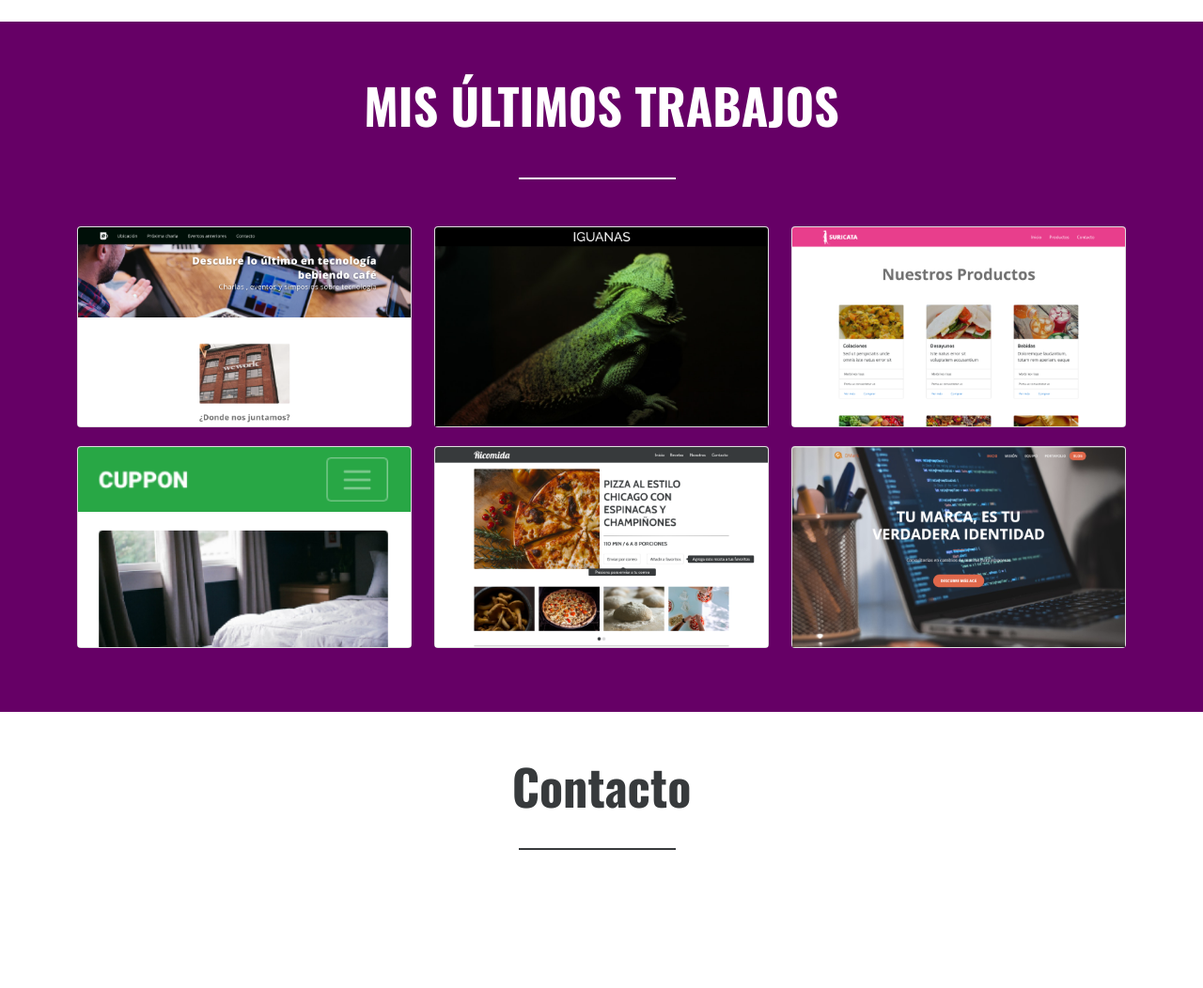
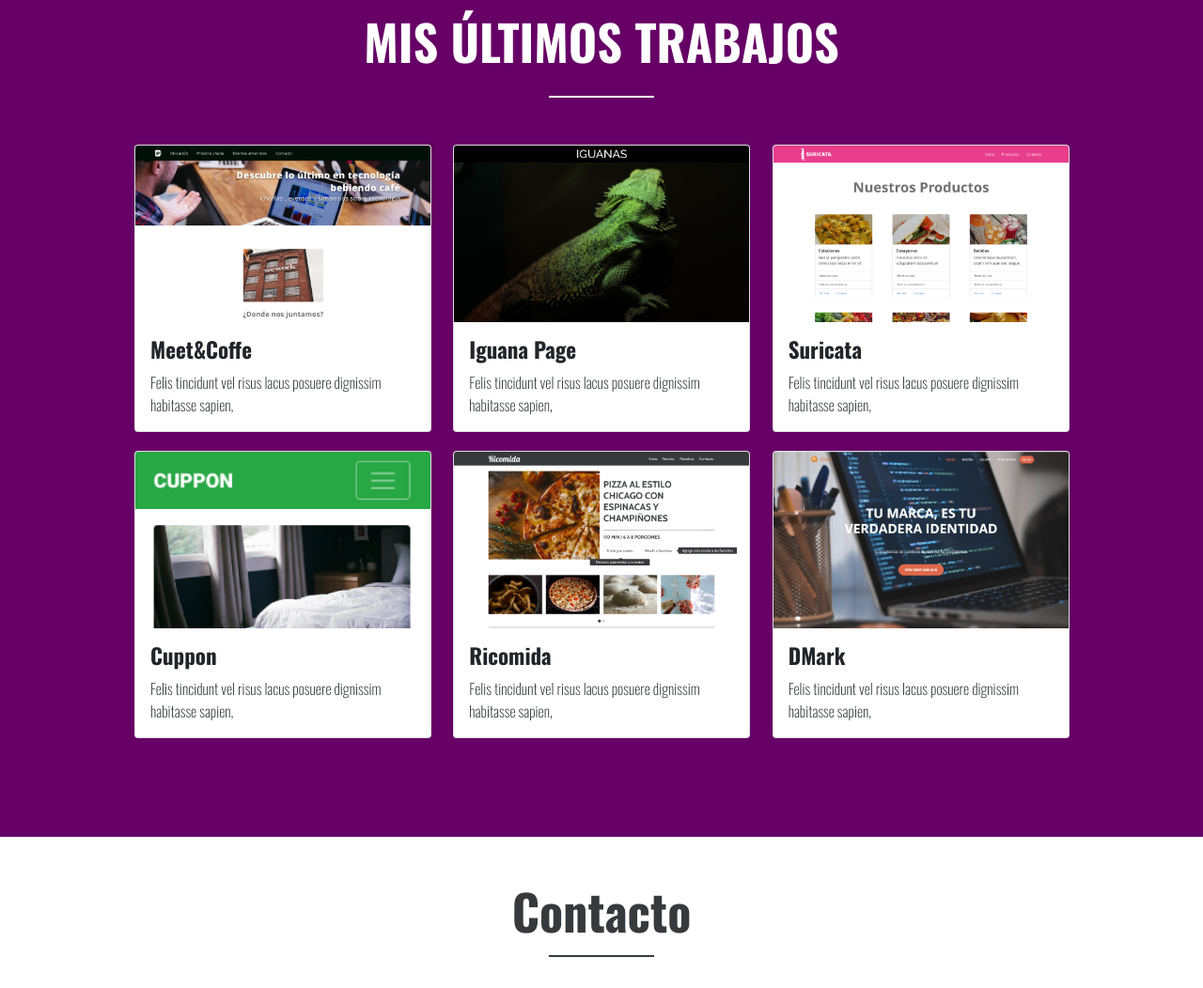
Before and after one commit to PedroPabloYanez/prueba-portafolio, a plain HTML site: page index.html in a window 1280 px wide. Shown: the part 1745-2797 px from the top of the page at 94% size. Drawn offline with nearby package versions, Linux system fonts and the light colour scheme; a script that the page names is missing.

Commit message:
last change are added

```diff
--- a/assets/css/style.css
+++ b/assets/css/style.css
@@ -41,6 +41,10 @@ a{
     left: 1%;
 }
 
+.navBar_250{
+    height: 250px;
+}
+
 /*Seccion Header*/
 
 .mujer > img{
@@ -82,16 +86,27 @@ a{
         }
         .linea{
             color: #373A3C;
-            width: 15% !important;
-            margin: 35px 470px !important;
+            width: 10% !important;
+            margin-left: auto !important;
+            margin-right: auto !important;
         }
         .workline{
             color: #ffffff;
-            width: 15% !important;
-            margin: 35px 470px !important;
+            width: 10% !important;
             margin-bottom: 50px !important;
+            margin-left: auto !important;
+            margin-right: auto !important;
         }
-
+        .cartas{
+            justify-content: center;
+            align-items: center;
+            width: 994px !important;
+            height: 689px !important;
+        }
+        .card{
+            margin-bottom: 20px;
+            width: 316px !important;
+        }
     }
 
 .titulos{
@@ -105,6 +120,7 @@ hr {
     border-color: #ffffff;
     opacity: 1;
     padding: 1px;
+    margin-bottom: 40px;
 }
 
 .titulo1{
@@ -129,19 +145,19 @@ h4{
 .linea{
     color: #373A3C;
     width: 35%;
-    margin: 16px 115px;
+    margin-left: auto ;
+    margin-right: auto ;
+
 }
 
 .parrafo1{
     line-height: 40px;
-    width: 460px;
     font-size: 16px;
     word-spacing: 0.16px;
 }
 
 .parrafo2{
     line-height: 40px;
-    width: 460px;
     font-size: 16px;
     word-spacing: 0.16px;
 }
@@ -189,12 +205,25 @@ h4{
 .workline{
     color: #ffffff;
     width: 35%;
-    margin: 16px 115px;
     margin-bottom: 50px;
+    margin-left: auto ;
+    margin-right: auto ;
 }
 
 .card{
     margin-bottom: 20px;
+    width: 246.19px;
+}
+
+.cartas{
+    width: 246px;
+    height: 1773px;
+}
+
+
+.card-title{
+    font-size: 23px;
+    font-weight:bolder;
 }
 
 /*Sección Contacto*/
--- a/assets/js/scripts.js
+++ b/assets/js/scripts.js
@@ -15,5 +15,13 @@ $(function () {
        }
     });
 
+    $("#hamburger").click(function (event) {
+      if (document.getElementById("navHamburger").className.match(/(?:^|\s)navBar_250(?!\S)/)) {
+      document.getElementById("navHamburger").className = document.getElementById("navHamburger").className.replace(/(?:^|\s)navBar_250(?!\S)/g, '')
+      } else {
+      document.getElementById("navHamburger").className += " navBar_250";
+      }
+      });
+
 
 });
--- a/index.html
+++ b/index.html
@@ -19,18 +19,19 @@
     <link rel="stylesheet" href="path/to/font-awesome/css/font-awesome.min.css">
     <link rel="stylesheet" href="https://use.fontawesome.com/releases/v5.6.3/css/all.css" integrity="sha384UHRtZLI+pbxtHCWp1t77Bi1L4ZtiqrqD80Kn4Z8NTSRyMA2Fd33n5dQ8lWUE00s/" crossorigin="anonymous"/>
 
+
     <!-- CSS-->
     <link rel="stylesheet" href="assets/css/style.css">
+
     <title>Prueba Portafolio</title>
 </head>
 <body>
-    <nav class="navbar navbar-expand-lg navbar-light bg-navbar ">
+    <nav id="navHamburger" class="navbar navbar-expand-sm navbar-dark bg-navbar ">
         <div class="container mx-4 content">
-            <a class="navbar-brand text-light m" href="#">M</a>
-            <button class="navbar-toggler" type="button" data-bs-toggle="collapse" data-bs-target="#navbarNav" aria-controls="navbarNav" aria-expanded="false" aria-label="Toggle navigation">
+            <a class="navbar-brand  m" href="#">M</a>
+            <button id="hamburger" class="navbar-toggler" type="button" data-bs-toggle="collapse" data-bs-target="#navbarNav" aria-controls="navbarNav" aria-expanded="false" aria-label="Toggle navigation">
                 <span class="navbar-toggler-icon"></span>
             </button>
-
             <div class="collapse navbar-collapse text-right" id="navbarNav">
                 <ul class="navbar-nav ml-auto">
                     <li class="nav-item">
@@ -53,12 +54,12 @@
     <!--Primera sección-->
     <header class="bg_hero text-center">
         <div class="mujer">
-            <img src="assets/img/bg_hero.png" class="img-fluid" alt="foto principal mujer sonriendo">
+            <img src="assets/img/bg_hero.png" class="" alt="foto principal mujer sonriendo">
         </div>
 
         <div class="titulos text-center">
             <h1 class="titulo1" >YO SOY</h1>
-            <hr >
+            <hr>
             <h1 class="titulo2 text-bold">MAGDALENA</h1>
         </div>
     </header>
@@ -71,7 +72,6 @@
             </h4>
             <hr class="linea">
         </div>
-
         <div class="container">
             <div class="row">
                 <div class="col-md-6">
@@ -105,44 +105,71 @@
     </section>
 
     <!--Cuarta sección-->
-    <section class="bg-work text-center py-5" id="work">
+    <section class="bg-work  py-5" id="work">
         <div class="container">
-            <h1 class="lastwork">MIS ÚLTIMOS TRABAJOS</h1>
+            <h1 class="lastwork text-center ">MIS ÚLTIMOS TRABAJOS</h1>
             <hr class="workline">
+            <div class="cartas mx-auto">
                 <div class="row">
                     <div class="col-md-4">
                         <div class="card">
                             <a href="https://pedropabloyanez.github.io/meet-coffee/" target="_blank"><img class="card-img-top" src="assets/img/meet_coffee.png" alt="proyecto meet and coffe"></a>
+                            <div class="card-body ">
+                                <h5 class="card-title ">Meet&Coffe</h5>
+                                <p class="card-text">Felis tincidunt vel risus lacus posuere dignissim habitasse sapien,</p>
+                            </div>
                         </div>
                     </div>
                     <div class="col-md-4">
                         <div class="card" >
                             <img class="card-img-top" src="assets/img/iguana_page.png" alt="proyecto iguanas">
+                            <div class="card-body">
+                                <h5 class="card-title">Iguana Page</h5>
+                                <p class="card-text">Felis tincidunt vel risus lacus posuere dignissim habitasse sapien,</p>
+                            </div>
                         </div>
                     </div>
                     <div class="col-md-4">
                         <div class="card" >
                             <a href="https://pedropabloyanez.github.io/Desafio-Suricata/" target="_blank"><img class="card-img-top" src="assets/img/suricata.png" alt="proyecto suricata"></a>
+                            <div class="card-body">
+                                <h5 class="card-title">Suricata</h5>
+                                <p class="card-text">Felis tincidunt vel risus lacus posuere dignissim habitasse sapien,</p>
+                            </div>
                         </div>
                     </div>
                 </div>
                 <div class="row">
                     <div class="col-md-4">
                         <div class="card" >
-                        <img class="card-img-top" src="assets/img/cuppon.png" alt="proyecto cuppon">
+                            <a href="https://pedropabloyanez.github.io/desafio_cuppon/" target="_blank"><img class="card-img-top" src="assets/img/cuppon.png" alt="proyecto cuppon"></a>
+                            <div class="card-body">
+                                <h5 class="card-title">Cuppon</h5>
+                                <p class="card-text">Felis tincidunt vel risus lacus posuere dignissim habitasse sapien,</p>
+                            </div>
                         </div>
                     </div>
                     <div class="col-md-4">
                         <div class="card" >
                             <a href="http://desafioricomida.tk/" target="_blank"><img class="card-img-top" src="assets/img/ricomida.png" alt="proyecto ricomida"></a>
+                            <div class="card-body">
+                                <h5 class="card-title">Ricomida</h5>
+                                <p class="card-text">Felis tincidunt vel risus lacus posuere dignissim habitasse sapien,</p>
+                            </div>
                         </div>
                     </div>
                     <div class="col-md-4">
                         <div class="card" >
                             <img class="card-img-top" src="assets/img/dmark.png" alt="proyecto propio">
+                            <div class="card-body">
+                                <h5 class="card-title">DMark</h5>
+                                <p class="card-text">Felis tincidunt vel risus lacus posuere dignissim habitasse sapien,</p>
                             </div>
                         </div>
                     </div>
+                </div>
+            </div>
+
         </div>
     </section>
 
@@ -160,17 +187,18 @@
                     <h3 class="magdalena">MAGDALENA</h3>
                 </div>
                 <div class="col-md-6 iconos">
-                    <i class="fab fa-github-square fa-3x fa-fw" class="btn btn-secondary" data-toggle="tooltip" data-placement="top" title="GitHub"></i>
-                    <i class="fab fa-linkedin fa-3x fa-fw" class="btn btn-secondary" data-toggle="tooltip" data-placement="top" title="Linkedin"></i>
-                    <i class="fab fa-twitter-square fa-3x fa-fw" class="btn btn-secondary" data-toggle="tooltip" data-placement="top" title="Twitter"></i>
-                    <i class="fab fa-facebook-square fa-3x fa-fw" class="btn btn-secondary" data-toggle="tooltip" data-placement="top" title="Facebook"></i>
+                    <a href="https://github.com/" target="_blank" class="text-light"><i class="fab fa-github-square fa-3x fa-fw" class="btn btn-secondary" data-toggle="tooltip" data-placement="top" title="GitHub"></i></a>
+                    <a href="https://cl.linkedin.com/" target="_blank" class="text-light"><i class="fab fa-linkedin fa-3x fa-fw" class="btn btn-secondary" data-toggle="tooltip" data-placement="top" title="Linkedin"></i></a>
+                    <a href="https://twitter.com/?lang=es" target="_blank" class="text-light"><i class="fab fa-twitter-square fa-3x fa-fw" class="btn btn-secondary" data-toggle="tooltip" data-placement="top" title="Twitter"></i></a>
+                    <a href="https://www.facebook.com/" target="_blank" class="text-light"><i class="fab fa-facebook-square fa-3x fa-fw" class="btn btn-secondary" data-toggle="tooltip" data-placement="top" title="Facebook"></i></a>
                 </div>
             </div>
         </div>
     </footer>
 
+
+    <script src="https://cdn.jsdelivr.net/npm/bootstrap@5.0.0-beta1/dist/js/bootstrap.bundle.min.js" integrity="sha384-ygbV9kiqUc6oa4msXn9868pTtWMgiQaeYH7/t7LECLbyPA2x65Kgf80OJFdroafW" crossorigin="anonymous"></script>
     <script src="https://ajax.googleapis.com/ajax/libs/jquery/3.5.1/jquery.min.js"></script>
-    <script src="https://cdn.jsdelivr.net/npm/bootstrap@5.0.0-beta1/dist/js/bootstrap.bundle.min.js" integrity="sha384-ygbV9kiqUc6oa4msXn9868pTtWMgiQaeYH7/t7LECLbyPA2x65Kgf80OJFdroafW" crossorigin="anonymous"></script>
 
    <!--Mi Scripts-->
 	<script src="assets/js/scripts.js"></script>
```
Lines whose indentation alone changed are shown as unchanged.
